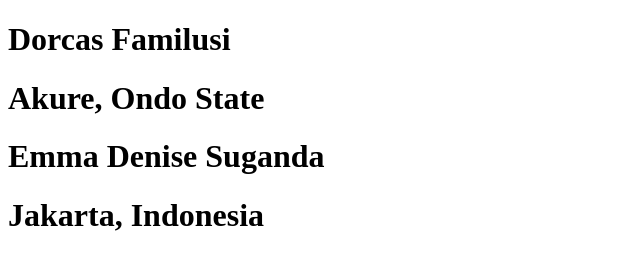
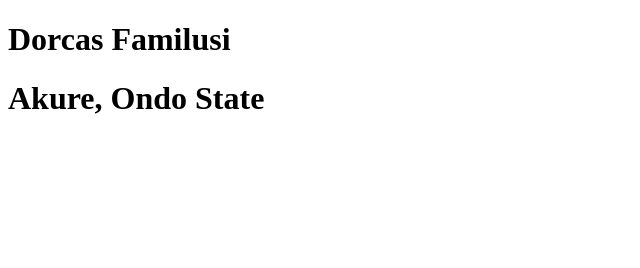
Before and after one commit to DorcasFamilusi/SheHacks6HO, a plain HTML site: page index.html in a window 1280 px wide. Shown: the whole page, without its empty margins (0-640 px from the left). Drawn offline with Linux system fonts and the light colour scheme.

Commit message:
Removed extra lines on index.html
Removed extra lines on index.html

```diff
--- a/index.html
+++ b/index.html
@@ -8,10 +8,6 @@
   <body>
     <h1>Dorcas Familusi</h1>
     <h1>Akure, Ondo State</h1>
-
-
-    <h1>Emma Denise Suganda</h1>
-    <h1>Jakarta, Indonesia</h1>
     <script src="" async defer></script>
   </body>
 </html>
```
